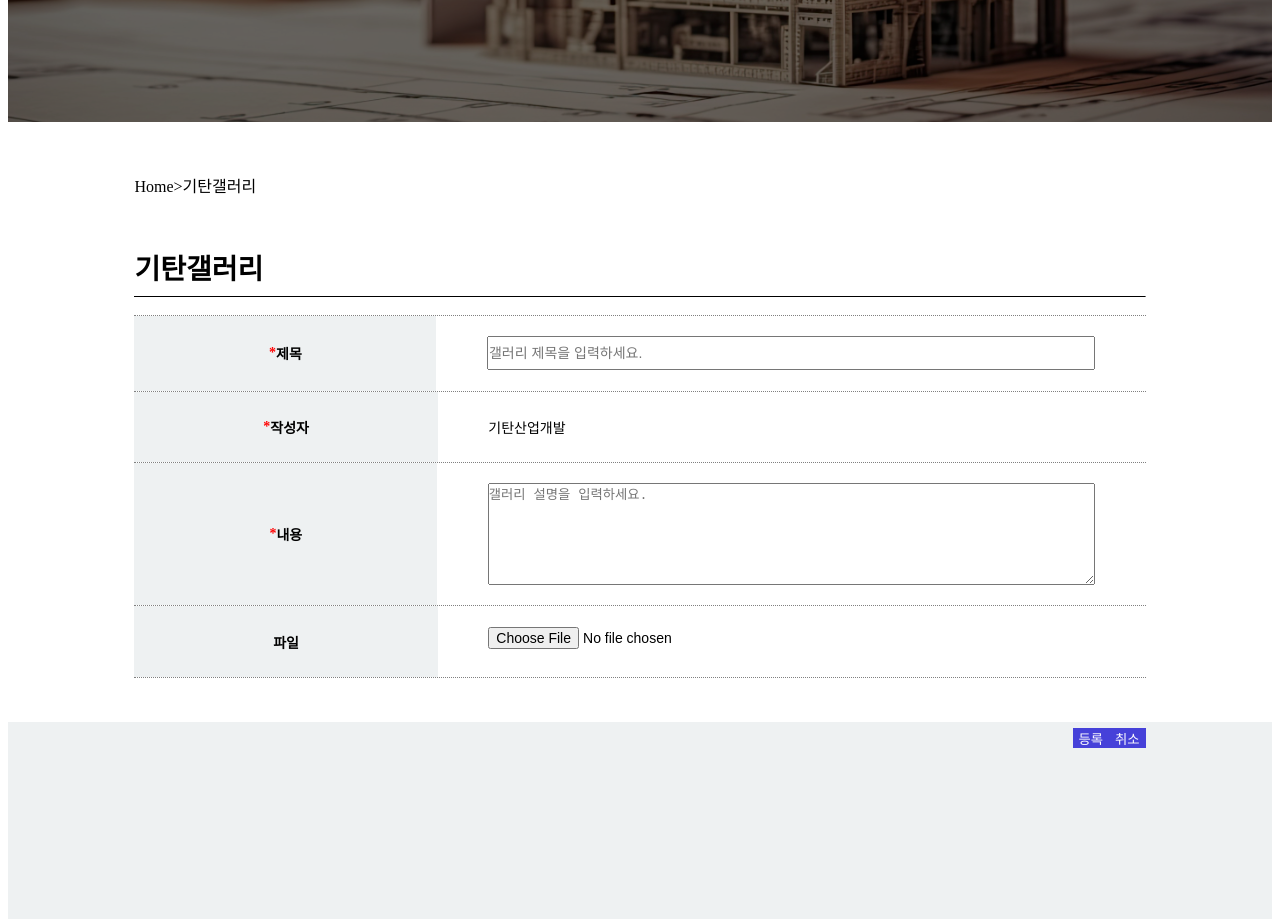
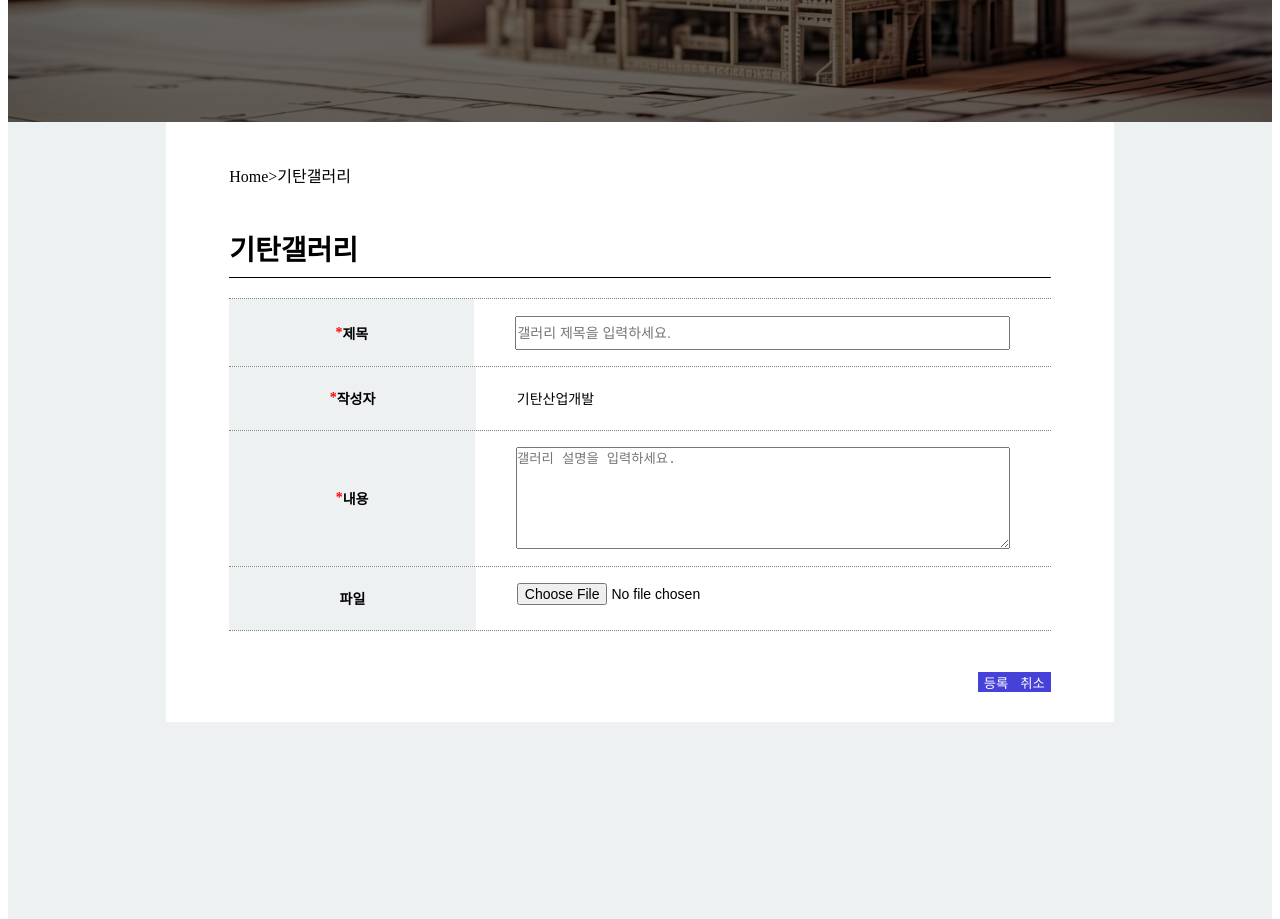
Before and after one commit to HUMBLE25/gittan_homepage, a Next.js app: page /admin in a window 1280 px wide. Shown: the part 480-1399 px from the top of the page. Built offline with nearby package versions, Linux system fonts and the light colour scheme.

Commit message:
Fix gittangallery rayout

```diff
--- a/src/pages/gittanGallery.tsx
+++ b/src/pages/gittanGallery.tsx
@@ -27,10 +27,11 @@ const GittanGallery: React.FC = () => {
             });
             console.log(result.data.data)
             if(result.data.data[0]){
-                console.log("true")
+                // console.log("true")
                 setData(result.data.data);
+
             }else{
-                console.log("false")
+                // console.log("false")
                 setData(false);
             }
         };
--- a/src/styles/admin.module.css
+++ b/src/styles/admin.module.css
@@ -82,7 +82,7 @@
 }
 
 .form_wrapper {
-    width: 80%;
+    width: 65%;
     height: 600px;
     position: relative;
     display: flex;
@@ -90,7 +90,7 @@
     align-items: center;
     background: #ffffff;
     /* border: 2px solid green; */
-    padding: 0% 10% 0% 10%;
+    padding: 0% 5% 0% 5%;
 }
 
 .form_index{
```
Also changed, not shown: src/styles/gittanGallery.module.css (+4 -4 lines).
